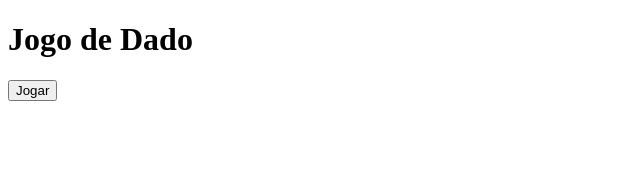
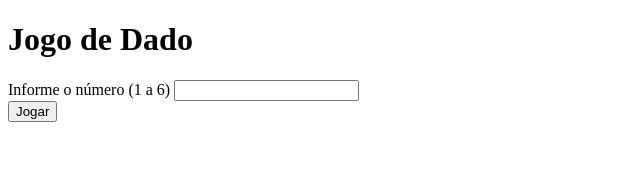
Before and after one commit to jpa-devcode/Projeto03-CoDe-Jogo-de-Dado, a plain HTML site: page index.html in a window 1280 px wide. Shown: the top 179 px of the page, without its empty margins (0-640 px from the left). Drawn offline with Linux system fonts and the light colour scheme.

Commit message:
Criação do campo para entrada do núero do jogador

```diff
--- a/index.html
+++ b/index.html
@@ -9,7 +9,11 @@
   </head>
   <body>
     <h1>Jogo de Dado</h1>
-    <button id="jogarDado">Jogar</button>
+    <label for="numero">Informe o número (1 a 6)</label>
+    <input type="text" id="numero" />
+    <div>
+      <button id="jogarDado">Jogar</button>
+    </div>
     <div id="imagemDado">
       <img src="img/face_01.png" alt="dado" id="face" />
     </div>
```
Also changed, not shown: img/Face_01.png (added), img/Face_02.png (added), img/Face_03.png (added), img/Face_04.png (added), img/Face_05.png (added), img/Face_06.png (added).
